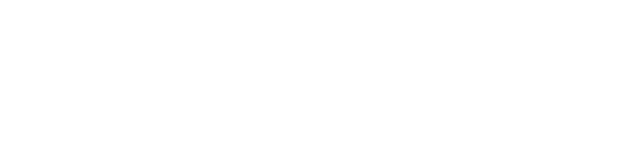
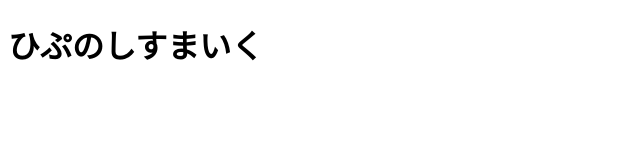
Before and after one commit to kitami12/wakaba, a plain HTML site: page index.html in a window 1280 px wide. Shown: the whole page, without its empty margins (0-640 px from the left). Drawn offline with Linux system fonts and the light colour scheme.

Commit message:
ひとつのこみっと
こっみっとしました

```diff
--- a/index.html
+++ b/index.html
@@ -5,6 +5,7 @@
     <title>わかばテスト</title>
 </head>
 <body>
+    <h1>ひぷのしすまいく</h1>
 
 </body>
 </html>
```
